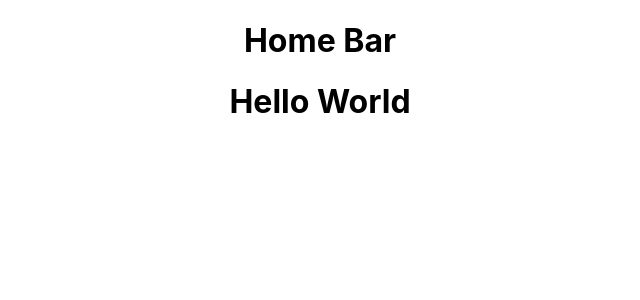
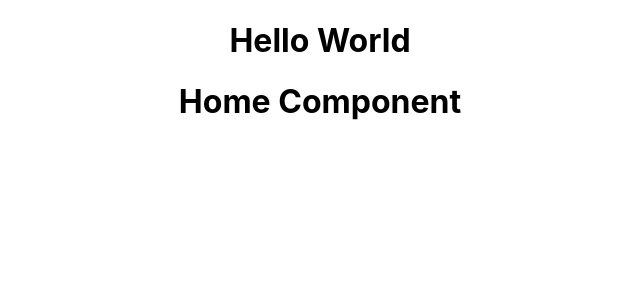
Before and after one commit to vinothsmart/react-redux-cartapp, a React (Create React App) app: page / in a window 1280 px wide. Shown: the top 300 px of the page, without its empty margins (320-960 px from the left). Built offline with nearby package versions, Linux system fonts and the light colour scheme.

Commit message:
Home container added

```diff
--- a/src/components/App.js
+++ b/src/components/App.js
@@ -1,11 +1,11 @@
 import "../App.css";
-import Home from "./Home";
+import HomeContainer from "../container/HomeContainer";
 
 function App() {
   return (
     <div className="App">
-      <Home />
       <h1>Hello World</h1>
+      <HomeContainer />
     </div>
   );
 }
--- a/src/components/Home.js
+++ b/src/components/Home.js
@@ -1,5 +1,5 @@
 function Home() {
-  return <h1>Home Bar</h1>;
+  return <h1>Home Component</h1>;
 }
 
 export default Home;
--- a/src/container/HomeContainer.js
+++ b/src/container/HomeContainer.js
@@ -0,0 +1,7 @@
+import Home from "../components/Home";
+
+function HomeContainer() {
+  return <Home />;
+}
+
+export default HomeContainer;
```
